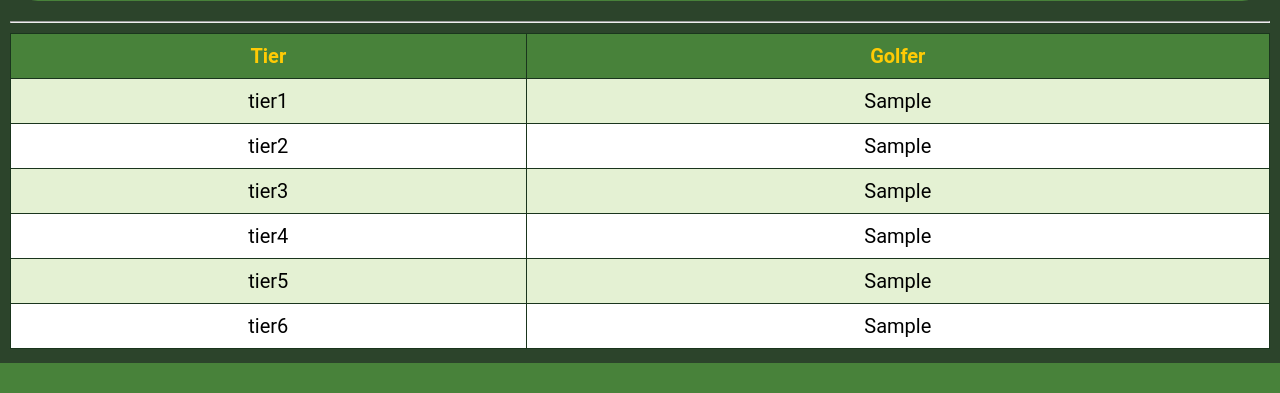
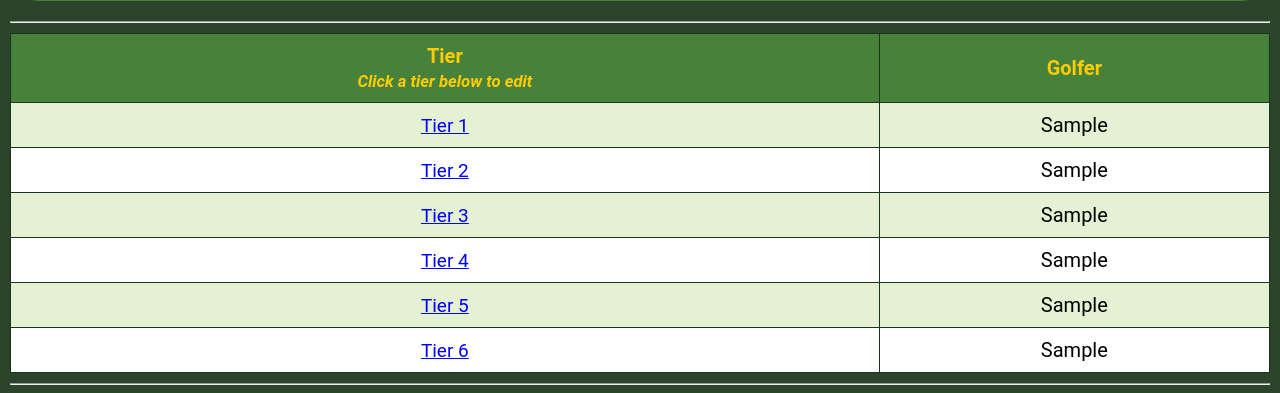
Before and after one commit to kylestrougo/chichi, a Flask app: page /user/sample in a window 1280 px wide. Shown: the part 437-830 px from the top of the page. Before the commit the page ends 800 px from the top, so only its background shows below. Run offline with Flask 3, Linux system fonts and the light colour scheme; a user stored in the database is signed in; tables that the repository leaves empty hold one stand-in row (values such as "Sample post"); some libraries are stand-ins or nearby versions.

Commit message:
edit lineup

```diff
--- a/app/routes.py
+++ b/app/routes.py
@@ -82,7 +82,7 @@ def register():
         db.session.add(user)
         db.session.commit()
         flash('Congratulations, you are now a registered user!')
-        return redirect(url_for('login'))
+        return redirect(url_for('draft', tier=1, username=user))
     return render_template('register.html', title='Register', form=form)
 
 
@@ -160,10 +160,37 @@ def draft(tier, username):
         # Redirect to the next tier or a different page
         next_tier = tier + 1
         if next_tier <= 6:
-            return redirect(url_for('draft', tier=next_tier, username=current_user))
+            return redirect(url_for('draft', tier=next_tier, username=user))
         else:
             # Draft completed, redirect to a different page
-            return redirect(url_for('user', username=current_user))
+            return redirect(url_for('user', username=user))
+
+    return render_template('draft.html', title='Draft Lineup', form=form, players=filtered_players, tier=tier,
+                           username=user)
+
+@app.route('/tier/<int:tier>/<username>', methods=['GET', 'POST'])
+@login_required
+def tier(tier, username):
+    players = pd.read_csv('app/players_tiered.csv')
+    players.drop(columns=['Unnamed: 0'], inplace=True)
+
+    # Filter players based on the current tier
+    filtered_players = players[players['Tier'] == tier]
+
+    form = PlayerSelectionForm()
+    # Update choices for the radio field dynamically
+    form.player_selection.choices = [(index, player['Golfer']) for index, player in filtered_players.iterrows()]
+    user = User.query.filter_by(username=username).first_or_404()
+
+    if form.validate_on_submit():
+        selected_player_index = form.player_selection.data
+        # selected_player = filtered_players.iloc[selected_player_index]
+        selected_player = filtered_players.at[selected_player_index, 'Golfer']
+        # Save selected player to the database or perform any other actions
+
+        update_player_by_tier(user.id, tier, selected_player)
+
+        return redirect(url_for('user', username=current_user))
 
     return render_template('draft.html', title='Draft Lineup', form=form, players=filtered_players, tier=tier,
                            username=current_user)
--- a/app/templates/leaderboard.html
+++ b/app/templates/leaderboard.html
@@ -7,6 +7,7 @@
 </head>
 <body>
     <h1>Chi Chi Leaderboard</h1>
+    <a href="{{ url_for('logout') }}">Logout</a>
     <div style="overflow-x:auto;">
         {{ table | safe }}
     </div>
--- a/app/templates/user.html
+++ b/app/templates/user.html
@@ -77,7 +77,7 @@
                 {% if user.last_seen %}<p style="text-align: center;">Last seen: {{ moment(user.last_seen).format('LLL') }}</p>{% endif %}
                 {% if user == current_user %}
                 <p style="text-align: center;">
-                    <a href="{{ url_for('draft', tier=1, username = user) }}">Edit Lineup</a>
+                    <!--<a href="{{ url_for('edit_profile') }}">Edit Bio</a>-->
                     <div class="login-logout">
                         {% if current_user.is_anonymous %}
                             <a href="{{ url_for('login') }}">Login</a>
@@ -95,16 +95,27 @@
 <div class="table-container">
     <table>
         <tr>
-            <th>Tier</th>
+            <th>
+                Tier
+                <br>
+                <span style="font-size: smaller; font-style: italic;">Click a tier below to edit</span>
+            </th>
             <th>Golfer</th>
         </tr>
         {% for key, value in user_record_dict.items() %}
             <tr>
-                <td>{{ key }}</td>
+                <td>
+                    {% if user == current_user %}
+                    <a href="{{ url_for('tier', tier=loop.index, username=current_user) }}" style="color: blue; text-decoration: underline;">Tier {{ loop.index }}</a>
+                    {% else %}
+                    <a style="color: black">Tier {{ loop.index }}</a>
+                    {% endif %}
+                </td>
                 <td>{{ value }}</td>
             </tr>
         {% endfor %}
     </table>
+    <hr>
 </div>
 
 </div>
```
Also changed, not shown: app/config/app.db.
